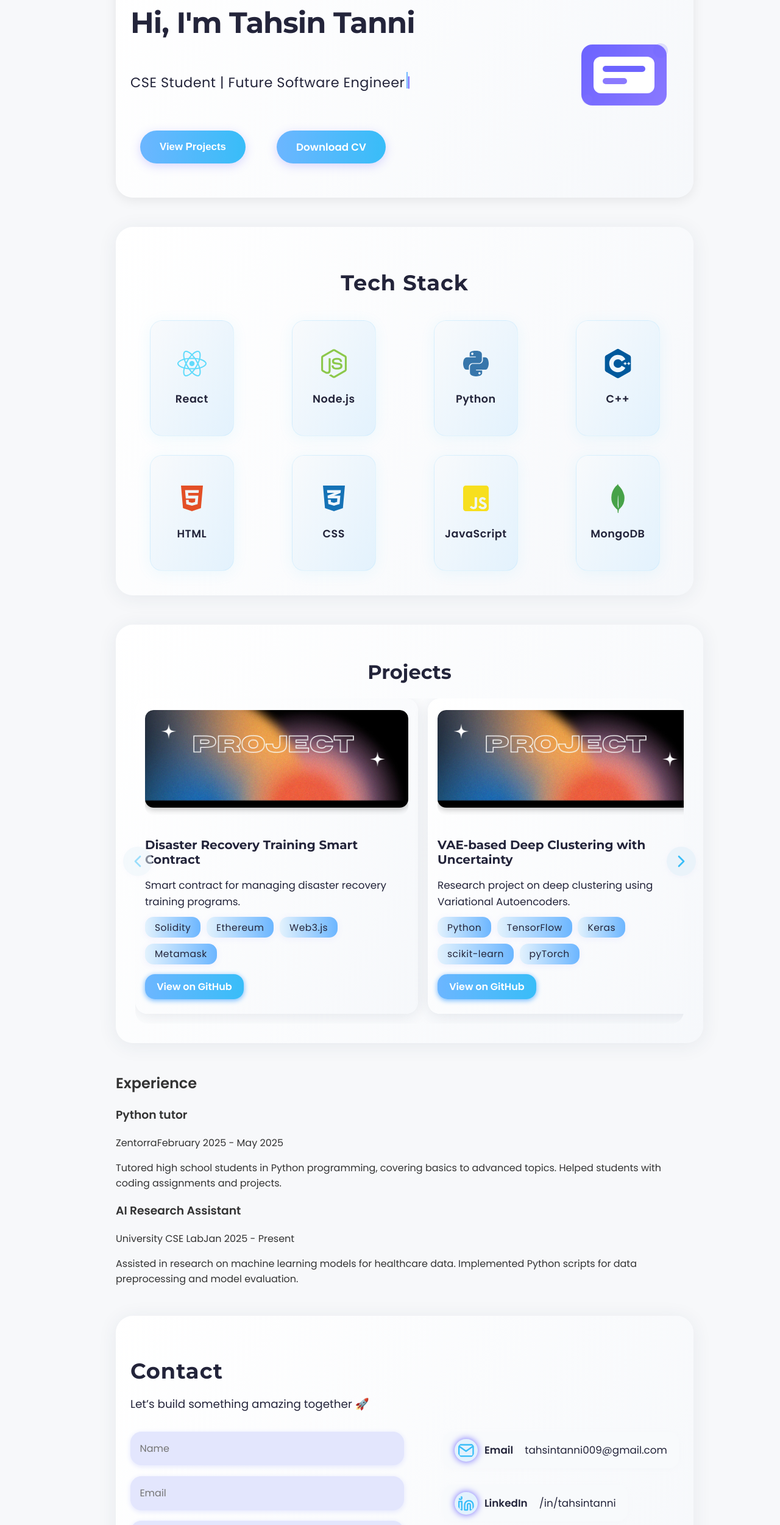
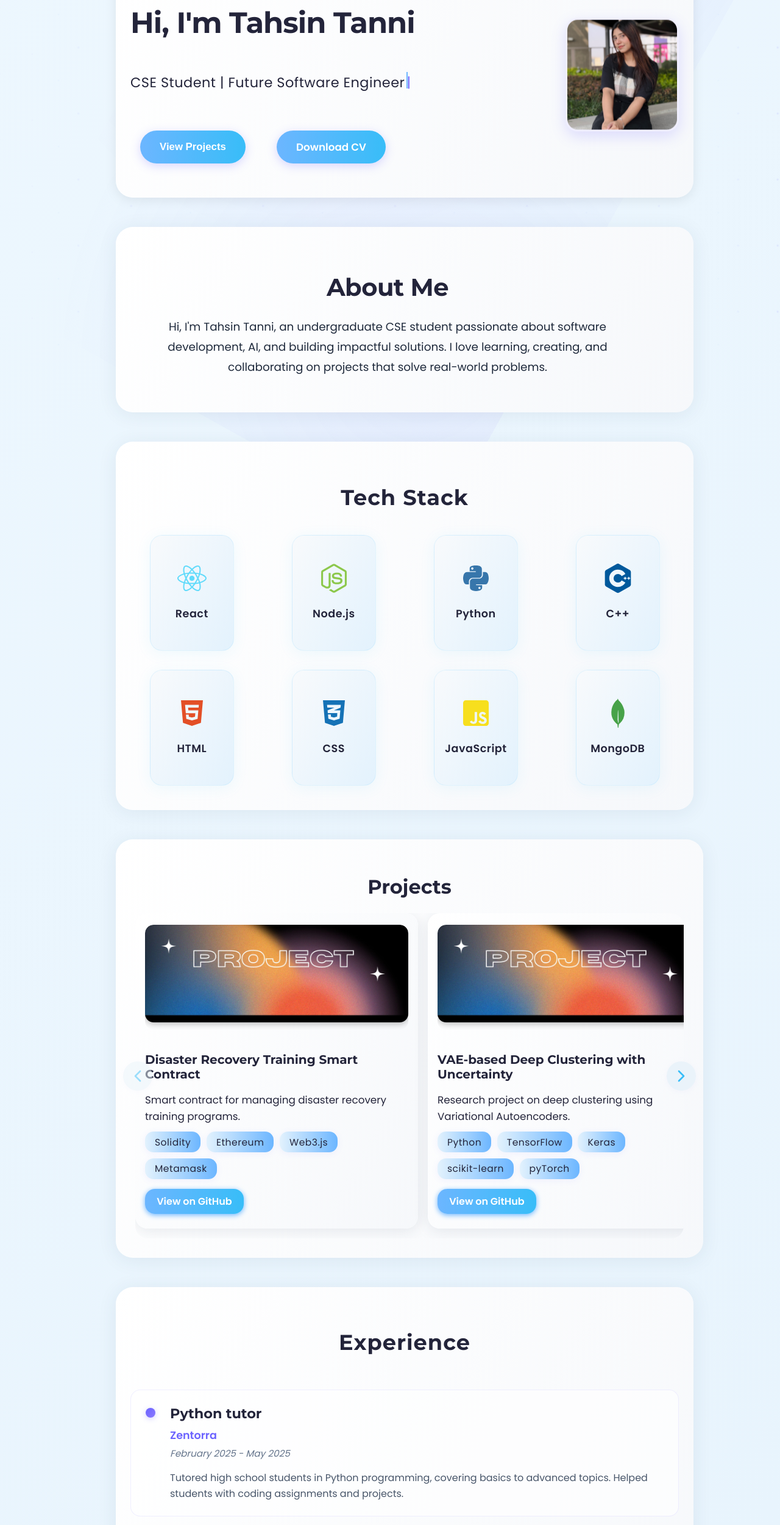
Before and after one commit to TahsinTanni/TahsinTanni.github.io, a React (Create React App) app: page / in a window 1280 px wide. Shown: the part 234-2734 px from the top of the page at 61% size. Built offline with nearby package versions, Linux system fonts and the light colour scheme.

Commit message:
Designing

```diff
--- a/src/App.js
+++ b/src/App.js
@@ -1,6 +1,7 @@
 import React, { useState, useEffect } from 'react';
 import Navbar from './components/Navbar';
 import Home from './components/Home';
+import About from './components/About';
 import Skills from './components/Skills';
 import Projects from './components/Projects';
 import Experience from './components/Experience';
@@ -33,6 +34,7 @@ function App() {
       <Navbar theme={theme} setTheme={setTheme} scrollToSection={scrollToSection} />
       <div className="main-content">
         <section id="home"><Home theme={theme} /></section>
+        <section id="about"><About theme={theme} /></section>
         <section id="skills"><Skills theme={theme} /></section>
         <section id="projects"><Projects theme={theme} /></section>
         <section id="experience"><Experience theme={theme} /></section>
--- a/src/components/About.css
+++ b/src/components/About.css
@@ -32,24 +32,23 @@ body.dark .about-section:hover {
 .about-content {
   display: flex;
   align-items: center;
-  justify-content: space-between;
+  justify-content: center;
   gap: 3.5rem;
   max-width: 1000px;
   width: 100%;
+  text-align: center;
 }
 
 .about-text {
   flex: 1;
   min-width: 280px;
+  text-align: center;
 }
 
 .about-heading {
   font-size: 2.5rem;
   font-weight: 800;
-  background: linear-gradient(135deg, #6C63FF 0%, #8A79FF 100%);
-  -webkit-background-clip: text;
-  -webkit-text-fill-color: transparent;
-  background-clip: text;
+  color: #23243a;
   font-family: 'Montserrat', 'Poppins', Arial, sans-serif;
   margin-bottom: 1.5rem;
   letter-spacing: -0.5px;
@@ -57,10 +56,7 @@ body.dark .about-section:hover {
 }
 
 body.dark .about-heading {
-  background: linear-gradient(135deg, #8A79FF 0%, #a99fff 100%);
-  -webkit-background-clip: text;
-  -webkit-text-fill-color: transparent;
-  background-clip: text;
+  color: #e3e6fd;
 }
 
 .about-paragraph {
@@ -97,27 +93,9 @@ body.dark .about-paragraph {
   z-index: 2;
 }
 
-.about-illustration::before {
-  content: '';
-  position: absolute;
-  inset: -15px;
-  border-radius: 24px;
-  background: linear-gradient(135deg, #6C63FF 0%, #8A79FF 100%);
-  opacity: 0.1;
-  z-index: 1;
-  animation: profilePulse 3s ease-in-out infinite;
-}
 
-@keyframes profilePulse {
-  0%, 100% {
-    transform: scale(1);
-    opacity: 0.1;
-  }
-  50% {
-    transform: scale(1.08);
-    opacity: 0.18;
-  }
-}
+
+
 
 .profile-pic:hover {
   transform: scale(1.05);
@@ -134,10 +112,7 @@ body.dark .profile-pic:hover {
   box-shadow: 0 12px 32px rgba(138, 121, 255, 0.35);
 }
 
-body.dark .about-illustration::before {
-  background: linear-gradient(135deg, #8A79FF 0%, #a99fff 100%);
-  opacity: 0.12;
-}
+
 
 .fade-in-left {
   animation: fadeInLeft 1s ease;
--- a/src/components/Experience.css
+++ b/src/components/Experience.css
@@ -1,6 +1,165 @@
+.experience-container {
+  text-align: center;
+}
+
+.experience-section {
+  width: 100%;
+  max-width: 900px;
+  margin: 3rem auto;
+  padding: 2.5rem 1.5rem;
+  background: linear-gradient(120deg, #fff 0%, #f6f8fb 100%);
+  border-radius: 28px;
+  box-shadow: 0 4px 32px rgba(40,60,90,0.08);
+}
+
+body.dark .experience-section {
+  background: linear-gradient(120deg, #181a20 0%, #23243a 100%);
+  box-shadow: 0 4px 32px rgba(0,0,0,0.18);
+}
+
+.experience-heading {
+  font-size: 2.2rem;
+  font-weight: 700;
+  color: #23243a;
+  font-family: 'Montserrat', 'Poppins', Arial, sans-serif;
+  margin-bottom: 2.5rem;
+  letter-spacing: 1px;
+  text-align: center;
+}
+
+body.dark .experience-heading {
+  color: #e3e6fd;
+}
+
 .timeline-wrapper {
   display: flex;
   gap: 2rem; /* spacing between timeline line and content */
   align-items: flex-start;
   position: relative;
 }
+
+.timeline {
+  display: flex;
+  flex-direction: column;
+  gap: 2rem;
+  position: relative;
+  padding: 1rem 0;
+}
+
+.timeline-card {
+  display: flex;
+  align-items: flex-start;
+  gap: 1.5rem;
+  position: relative;
+  padding: 1.5rem;
+  background: rgba(255, 255, 255, 0.6);
+  border-radius: 16px;
+  border: 1px solid rgba(108, 99, 255, 0.1);
+  transition: all 0.3s ease;
+}
+
+.timeline-card:hover {
+  transform: translateY(-2px);
+  box-shadow: 0 8px 25px rgba(108, 99, 255, 0.15);
+  border-color: rgba(108, 99, 255, 0.2);
+}
+
+body.dark .timeline-card {
+  background: rgba(35, 36, 58, 0.6);
+  border: 1px solid rgba(138, 121, 255, 0.2);
+}
+
+body.dark .timeline-card:hover {
+  box-shadow: 0 8px 25px rgba(138, 121, 255, 0.2);
+  border-color: rgba(138, 121, 255, 0.3);
+}
+
+.timeline-dot {
+  width: 16px;
+  height: 16px;
+  background: linear-gradient(135deg, #6C63FF 0%, #8A79FF 100%);
+  border-radius: 50%;
+  flex-shrink: 0;
+  margin-top: 0.3rem;
+  box-shadow: 0 2px 8px rgba(108, 99, 255, 0.3);
+}
+
+.timeline-content {
+  flex: 1;
+  text-align: left;
+}
+
+.role {
+  font-size: 1.4rem;
+  font-weight: 700;
+  color: #23243a;
+  font-family: 'Montserrat', 'Poppins', Arial, sans-serif;
+  margin: 0 0 0.5rem 0;
+  line-height: 1.3;
+}
+
+body.dark .role {
+  color: #e3e6fd;
+}
+
+.company {
+  display: inline-block;
+  font-size: 1.1rem;
+  font-weight: 600;
+  color: #6C63FF;
+  font-family: 'Poppins', Arial, sans-serif;
+  margin-bottom: 0.3rem;
+}
+
+body.dark .company {
+  color: #8A79FF;
+}
+
+.duration {
+  display: block;
+  font-size: 0.95rem;
+  font-weight: 500;
+  color: #64748b;
+  font-family: 'Poppins', Arial, sans-serif;
+  margin-bottom: 1rem;
+  font-style: italic;
+}
+
+body.dark .duration {
+  color: #94a3b8;
+}
+
+.description {
+  font-size: 1rem;
+  color: #475569;
+  font-family: 'Poppins', Arial, sans-serif;
+  line-height: 1.6;
+  margin: 0;
+}
+
+body.dark .description {
+  color: #cbd5e1;
+}
+
+@media (max-width: 768px) {
+  .timeline-card {
+    padding: 1.2rem;
+    gap: 1rem;
+  }
+
+  .role {
+    font-size: 1.2rem;
+  }
+
+  .company {
+    font-size: 1rem;
+  }
+
+  .duration {
+    font-size: 0.9rem;
+  }
+
+  .description {
+    font-size: 0.95rem;
+  }
+}
--- a/src/components/Experience.js
+++ b/src/components/Experience.js
@@ -28,6 +28,7 @@ const cardVariants = {
 
 function Experience() {
   return (
+    <div className="experience-container">
       <section id="experience" className="experience-section">
         <h2 className="experience-heading">Experience</h2>
         <div className="timeline">
@@ -52,6 +53,7 @@ function Experience() {
           ))}
         </div>
       </section>
+    </div>
   );
 }
 
--- a/src/components/Home.js
+++ b/src/components/Home.js
@@ -51,21 +51,26 @@ function Home() {
           </div>
         </div>
         <div className="hero-illustration">
-          {/* Simple developer SVG illustration */}
-          <svg width="180" height="180" viewBox="0 0 180 180" fill="none">
-            <rect x="20" y="40" width="140" height="100" rx="18" fill="url(#devGradient)" />
-            <rect x="40" y="60" width="100" height="60" rx="12" fill="#fff" />
-            <rect x="55" y="75" width="70" height="10" rx="5" fill="#6C63FF" />
-            <rect x="55" y="95" width="40" height="10" rx="5" fill="#8A79FF" />
-            <circle cx="150" cy="50" r="12" fill="#6C63FF" opacity="0.18" />
-            <circle cx="30" cy="130" r="8" fill="#8A79FF" opacity="0.18" />
-            <defs>
-              <linearGradient id="devGradient" x1="20" y1="40" x2="160" y2="140" gradientUnits="userSpaceOnUse">
-                <stop stopColor="#6C63FF"/>
-                <stop offset="1" stopColor="#8A79FF"/>
-              </linearGradient>
-            </defs>
-          </svg>
+          <img
+            src={`${process.env.PUBLIC_URL}/pic.jpg`}
+            alt="Tahsin Tanni Profile"
+            className="profile-pic"
+            style={{
+              width: '180px',
+              height: '180px',
+              borderRadius: '20px',
+              objectFit: 'cover',
+              boxShadow: '0 8px 24px rgba(108, 99, 255, 0.2)',
+              border: '3px solid rgba(108, 99, 255, 0.1)'
+            }}
+            onLoad={() => {
+              console.log('Profile image loaded successfully in Home');
+            }}
+            onError={(e) => {
+              console.log('Failed to load image in Home, showing fallback');
+              e.target.style.display = 'none';
+            }}
+          />
         </div>
       </div>
     </section>
--- a/src/index.css
+++ b/src/index.css
@@ -9,16 +9,159 @@
 body {
   margin: 0;
   font-family: 'Poppins', 'Montserrat', Arial, sans-serif;
-  background: #f7f8fa;
+  background: linear-gradient(-45deg, #f7f8fa, #e8f4fd, #f0f9ff, #fdf4ff);
+  background-size: 400% 400%;
+  animation: gradientShift 15s ease infinite;
   color: #333333;
   min-height: 100vh;
   scroll-behavior: smooth;
-  transition: background 0.4s, color 0.4s;
+  transition: color 0.4s;
+  position: relative;
+  overflow-x: hidden;
+}
+
+body::before {
+  content: '';
+  position: fixed;
+  top: 0;
+  left: 0;
+  width: 100%;
+  height: 100%;
+  background:
+    radial-gradient(circle at 20% 50%, rgba(108, 99, 255, 0.1) 0%, transparent 50%),
+    radial-gradient(circle at 80% 20%, rgba(138, 121, 255, 0.08) 0%, transparent 50%),
+    radial-gradient(circle at 40% 80%, rgba(168, 85, 247, 0.06) 0%, transparent 50%);
+  animation: floatingOrbs 20s ease-in-out infinite;
+  pointer-events: none;
+  z-index: -1;
 }
 
 body.dark {
-  background: #121212;
+  background: linear-gradient(-45deg, #0a0a0f, #1a1a2e, #16213e, #0f3460);
+  background-size: 400% 400%;
+  animation: gradientShiftDark 18s ease infinite;
   color: #e0e0e0;
+}
+
+body.dark::before {
+  background:
+    radial-gradient(circle at 30% 40%, rgba(108, 99, 255, 0.15) 0%, transparent 50%),
+    radial-gradient(circle at 70% 80%, rgba(138, 121, 255, 0.12) 0%, transparent 50%),
+    radial-gradient(circle at 20% 90%, rgba(59, 130, 246, 0.1) 0%, transparent 50%),
+    radial-gradient(circle at 90% 10%, rgba(168, 85, 247, 0.08) 0%, transparent 50%);
+  animation: floatingOrbsDark 25s ease-in-out infinite;
+}
+
+@keyframes gradientShift {
+  0% {
+    background-position: 0% 50%;
+  }
+  50% {
+    background-position: 100% 50%;
+  }
+  100% {
+    background-position: 0% 50%;
+  }
+}
+
+@keyframes gradientShiftDark {
+  0% {
+    background-position: 0% 50%;
+  }
+  25% {
+    background-position: 100% 100%;
+  }
+  50% {
+    background-position: 100% 0%;
+  }
+  75% {
+    background-position: 0% 100%;
+  }
+  100% {
+    background-position: 0% 50%;
+  }
+}
+
+@keyframes floatingOrbs {
+  0%, 100% {
+    transform: translateX(0px) translateY(0px) rotate(0deg);
+  }
+  33% {
+    transform: translateX(30px) translateY(-30px) rotate(120deg);
+  }
+  66% {
+    transform: translateX(-20px) translateY(20px) rotate(240deg);
+  }
+}
+
+@keyframes floatingOrbsDark {
+  0%, 100% {
+    transform: translateX(0px) translateY(0px) rotate(0deg) scale(1);
+  }
+  20% {
+    transform: translateX(50px) translateY(-40px) rotate(72deg) scale(1.1);
+  }
+  40% {
+    transform: translateX(-30px) translateY(30px) rotate(144deg) scale(0.9);
+  }
+  60% {
+    transform: translateX(40px) translateY(50px) rotate(216deg) scale(1.05);
+  }
+  80% {
+    transform: translateX(-50px) translateY(-20px) rotate(288deg) scale(0.95);
+  }
+}
+
+/* Futuristic floating particles */
+body::after {
+  content: '';
+  position: fixed;
+  top: 0;
+  left: 0;
+  width: 100%;
+  height: 100%;
+  background-image:
+    radial-gradient(2px 2px at 20px 30px, rgba(108, 99, 255, 0.3), transparent),
+    radial-gradient(2px 2px at 40px 70px, rgba(138, 121, 255, 0.2), transparent),
+    radial-gradient(1px 1px at 90px 40px, rgba(168, 85, 247, 0.25), transparent),
+    radial-gradient(1px 1px at 130px 80px, rgba(59, 130, 246, 0.2), transparent),
+    radial-gradient(2px 2px at 160px 30px, rgba(108, 99, 255, 0.15), transparent);
+  background-repeat: repeat;
+  background-size: 200px 100px;
+  animation: particleFloat 30s linear infinite;
+  pointer-events: none;
+  z-index: -1;
+  opacity: 0.6;
+}
+
+body.dark::after {
+  background-image:
+    radial-gradient(2px 2px at 20px 30px, rgba(108, 99, 255, 0.4), transparent),
+    radial-gradient(2px 2px at 40px 70px, rgba(138, 121, 255, 0.35), transparent),
+    radial-gradient(1px 1px at 90px 40px, rgba(168, 85, 247, 0.3), transparent),
+    radial-gradient(1px 1px at 130px 80px, rgba(59, 130, 246, 0.25), transparent),
+    radial-gradient(2px 2px at 160px 30px, rgba(16, 185, 129, 0.2), transparent),
+    radial-gradient(1px 1px at 180px 60px, rgba(245, 101, 101, 0.15), transparent);
+  opacity: 0.8;
+  animation: particleFloatDark 25s linear infinite;
+}
+
+@keyframes particleFloat {
+  0% {
+    transform: translateY(0px) translateX(0px);
+  }
+  100% {
+    transform: translateY(-100vh) translateX(50px);
+  }
+}
+
+@keyframes particleFloatDark {
+  0% {
+    transform: translateY(0px) translateX(0px) rotate(0deg);
+  }
+  100% {
+    transform: translateY(-100vh) translateX(-30px) rotate(360deg);
+  }
 }
 
 a {
```
Also changed, not shown: public/index.html (+7 -4 lines), src/components/About.js (+1 -6 lines), public/manifest.json, public/pic.jpg (renamed from src/assets/pic.jpg). Lines whose indentation alone changed are shown as unchanged.
